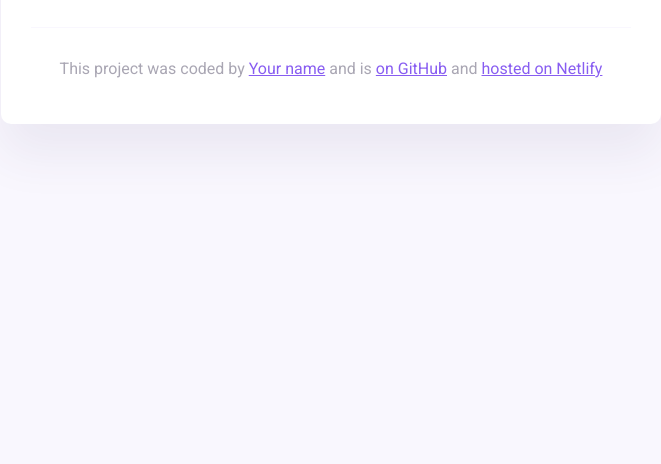
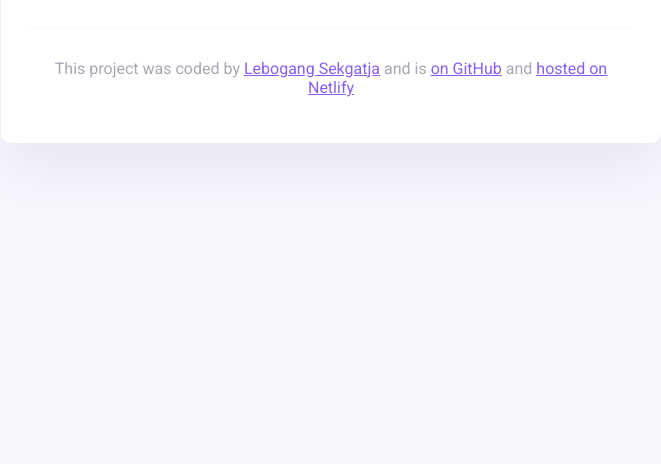
Before and after one commit to naume-code89/weather-App-project, a plain HTML site: page index.html in a window 1280 px wide. Shown: the part 336-800 px from the top of the page, without its empty margins (309-970 px from the left). Drawn offline with nearby package versions, Linux system fonts and the light colour scheme; files that its build step writes are made by us from their sources; files whose address does not match are found by name.

Commit message:
updated my index.html

```diff
--- a/index.html
+++ b/index.html
@@ -47,7 +47,7 @@
       <footer>
         <p>
           This project was coded by
-          <a href="#" target="_blank">Your name</a> and is
+          <a href="#" target="_blank">Lebogang Sekgatja</a> and is
           <a href="#" target="_blank"> on GitHub</a> and
           <a href="#" target="_blank">hosted on Netlify</a>
         </p>
```
